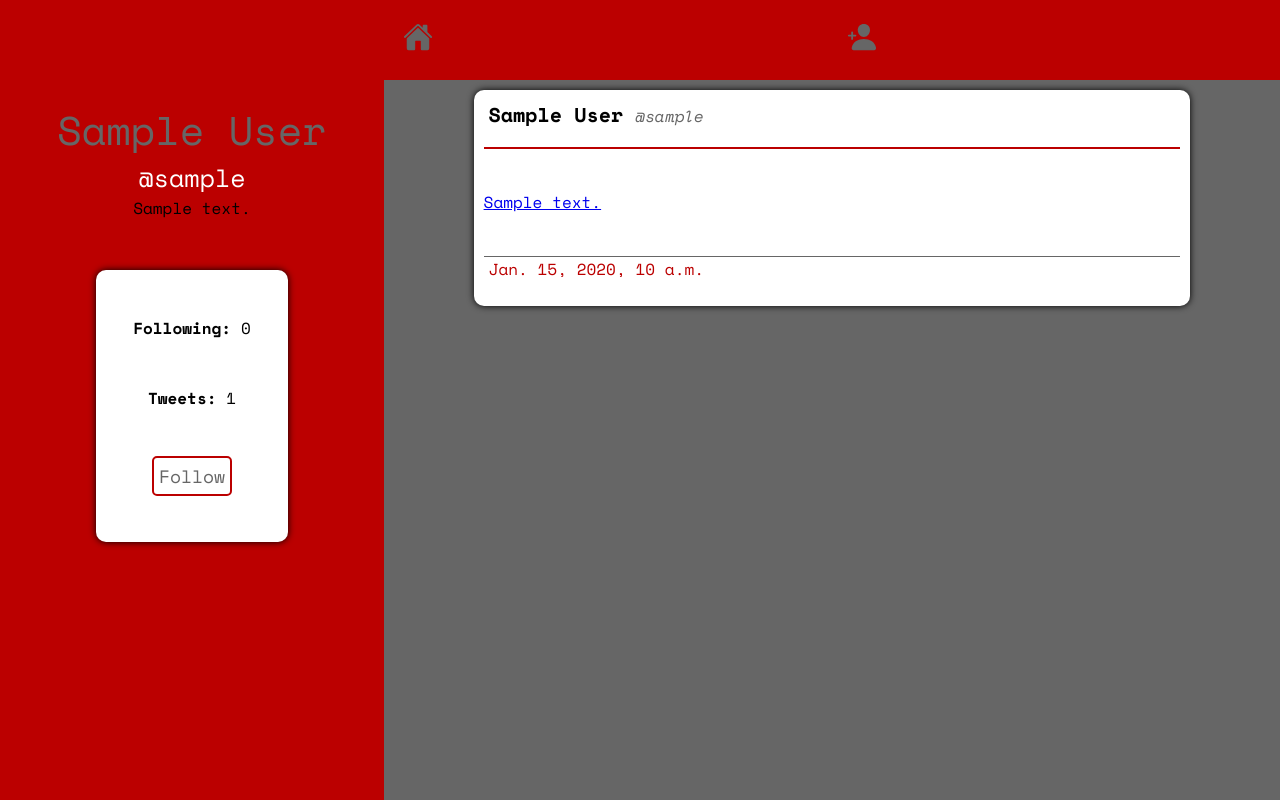
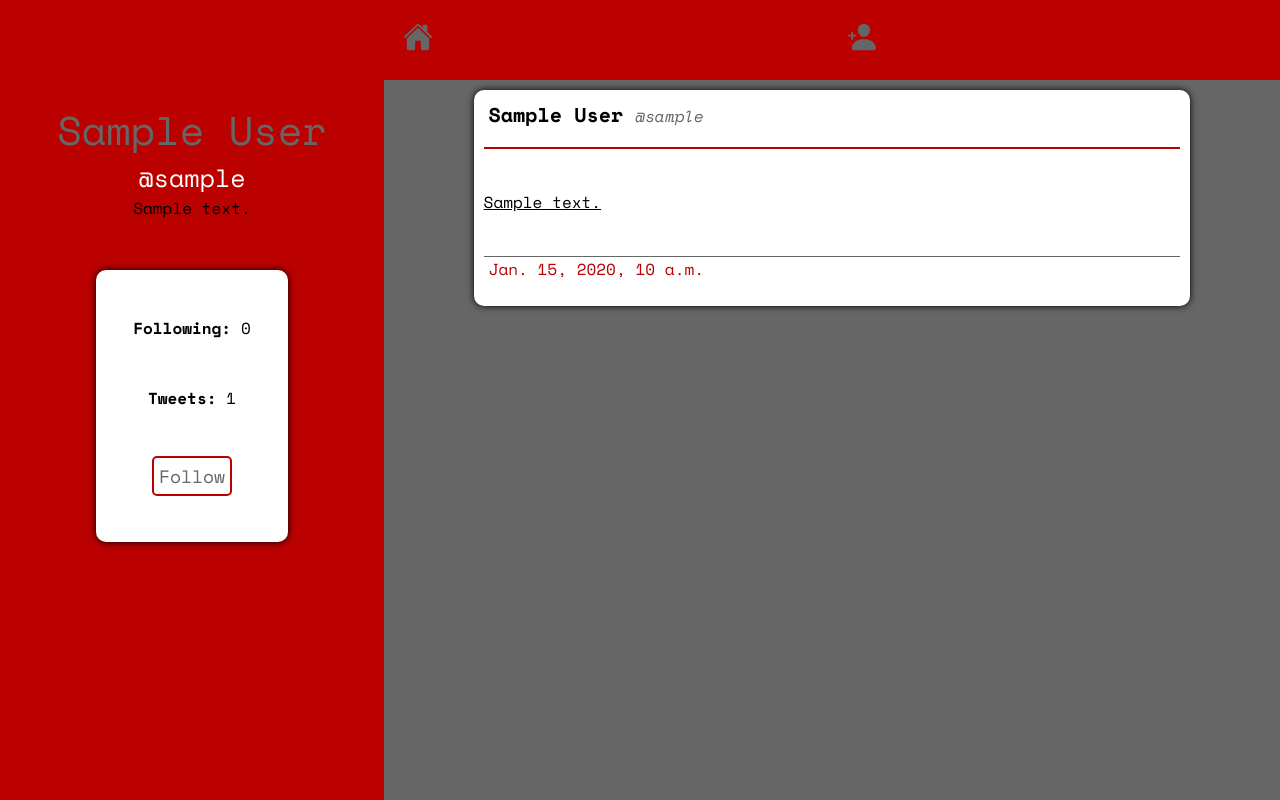
Before and after one commit to forty9unbeaten/djangoTweets, a Django app: a page that uses templates/base.html in a window 1280 px wide. Run offline with Django 3.2, Linux system fonts and the light colour scheme; tables that the repository leaves empty hold one stand-in row (values such as "Sample post"); some libraries are stand-ins or nearby versions.

Commit message:
Style links to tweet detail page so they don't look like links

```diff
--- a/static/homepage.css
+++ b/static/homepage.css
@@ -83,6 +83,11 @@
     box-shadow: 0 0 7px black;
 }
 
+.homepage__tweetContainer a {
+    color: black;
+    text-decoration: none;
+}
+
 .homepage__tweetName {
     width: 100%;
     height: 30%;
--- a/static/user_detail.css
+++ b/static/user_detail.css
@@ -74,6 +74,11 @@
     box-shadow: 0 0 7px black;
 }
 
+.userDetail__tweetContainer a {
+    color: black;
+    text-decoration: underline;
+}
+
 .userDetail__tweetName {
     width: 100%;
     height: 30%;
```
